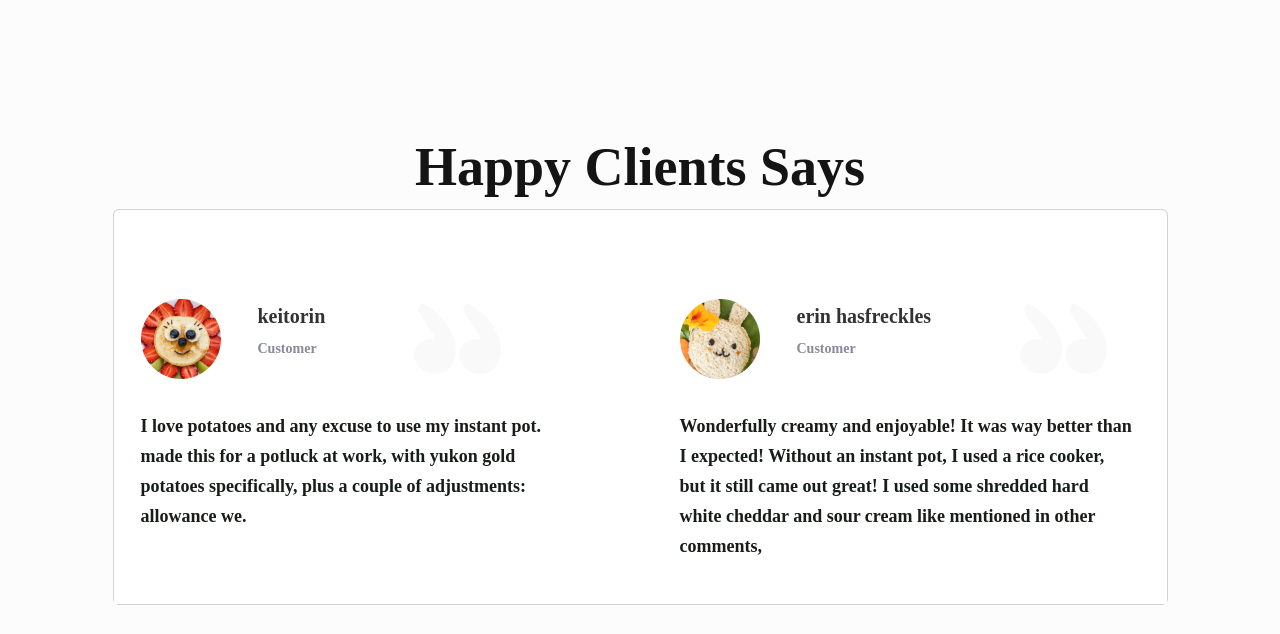
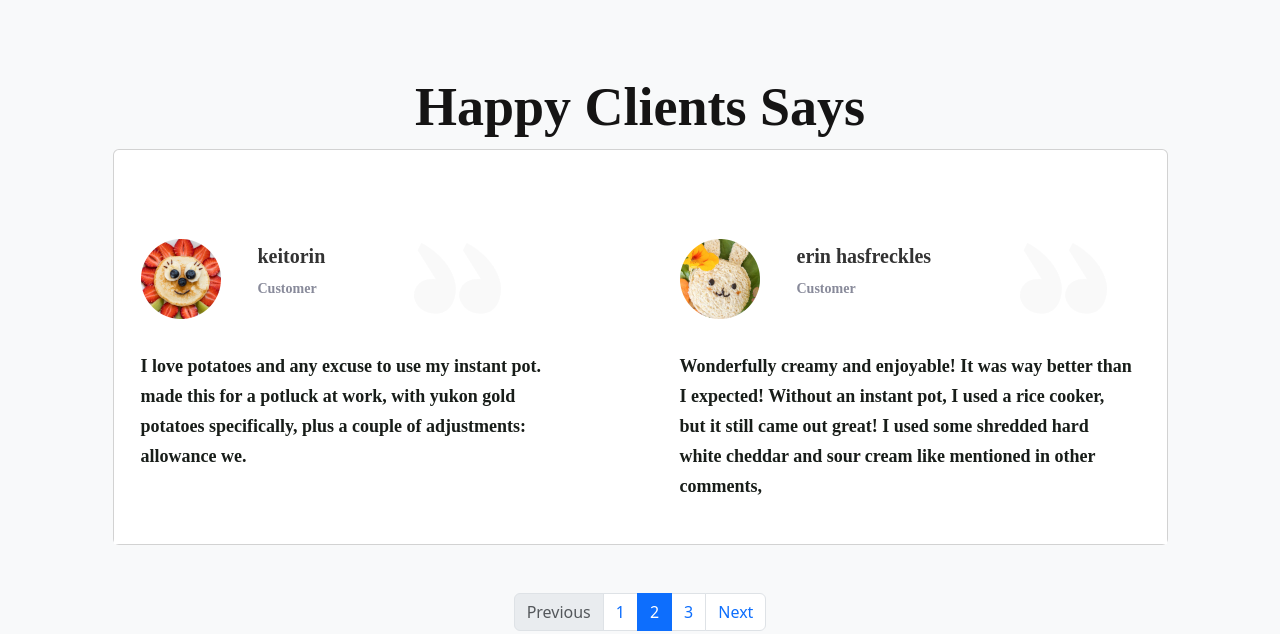
Before and after one commit to Nani7008/practice__bootstrap, a plain HTML site: page index.html in a window 1280 px wide. Shown: the part 2184-2818 px from the top of the page. Drawn offline with nearby package versions, Linux system fonts and the light colour scheme.

Commit message:
fixed bug in footer section

```diff
--- a/index.html
+++ b/index.html
@@ -679,7 +679,7 @@
                   <a href="#!" class="text-dark"><i class="fas fa-paw pe-3"></i>Tenders</a>
                 </li>
                 <li class="mb-2">
-                  <a href="#!" class="text-darke"><i class="fas fa-paw pe-3"></i>Careers</a>
+                  <a href="#!" class="text-dark"><i class="fas fa-paw pe-3"></i>Careers</a>
                 </li>
               </ul>
             </div>
--- a/style.css
+++ b/style.css
@@ -67,7 +67,7 @@ main {
 }
 
 #clients {
-  background-color: #fcfcfc;
+  background-color: #F8F9FA;
 }
 
 #clients .wrapper {
@@ -75,7 +75,7 @@ main {
   flex-direction: column;
   justify-content: space-between;
   align-items: center;
-  padding-top: 120px;
+  padding-top: 60px;
   padding-bottom: 71px;
 }
 
```
